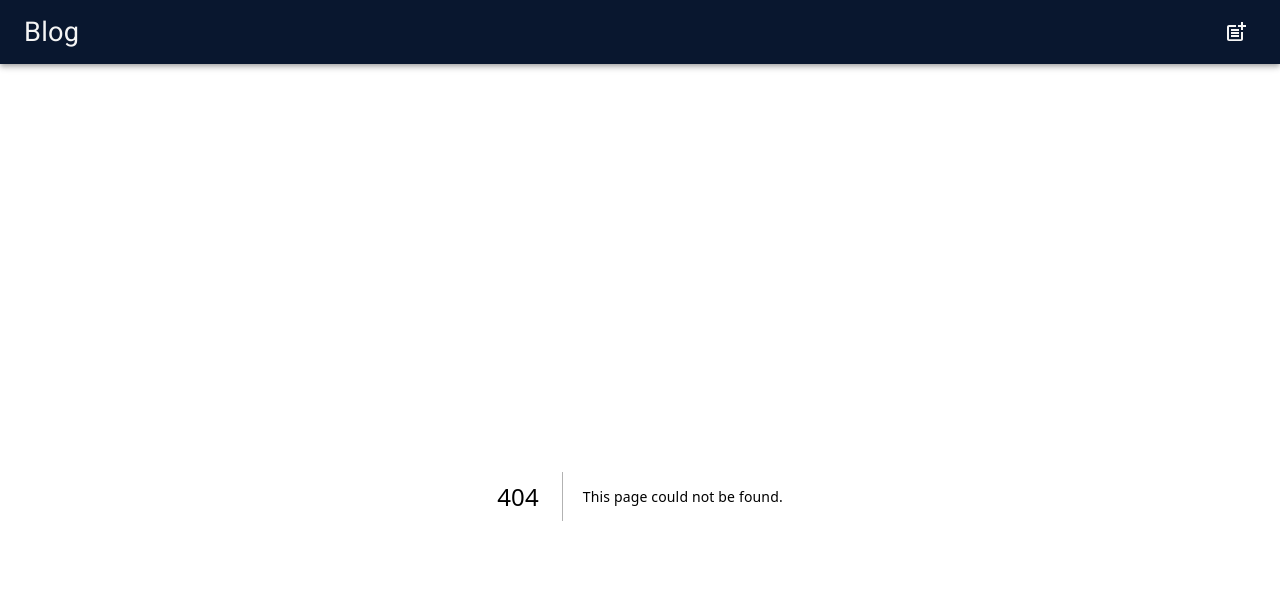
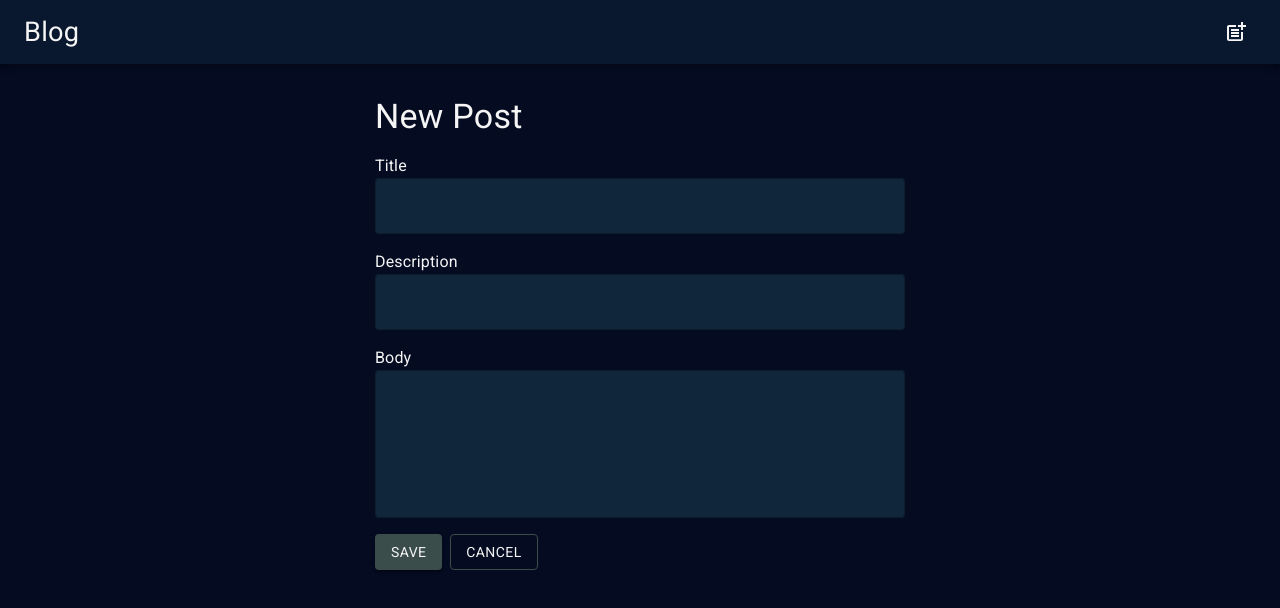
Before and after one commit to Jared-Enck/redux-microblog, a Next.js app: page /new in a window 1280 px wide. Before the commit this address had no page. Shown: the top 608 px of the page. Built offline with nearby package versions, Linux system fonts and the light colour scheme.

Commit message:
import PostForm

```diff
--- /dev/null
+++ b/src/app/new/page.js
@@ -0,0 +1,6 @@
+import React from 'react';
+import PostForm from '../components/PostForm';
+
+export default function NewPost() {
+  return <PostForm />;
+}
```
